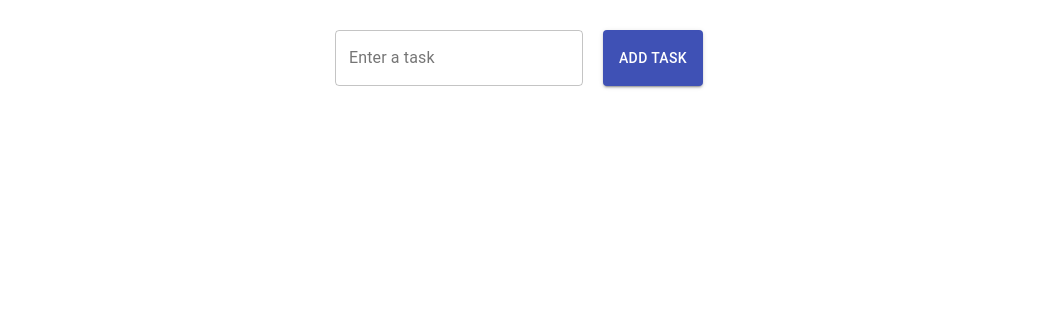
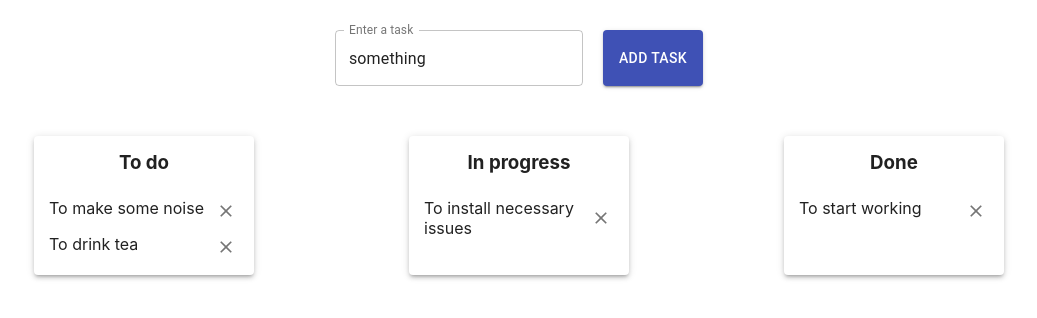
Before and after one commit to yuliyaMaherramava/react-todolist, a React (Create React App) app: page / in a window 1280 px wide. Shown: the top 318 px of the page, without its empty margins (121-1158 px from the left). Built offline with nearby package versions, Linux system fonts and the light colour scheme.

Commit message:
added components(input,button,column,task)

```diff
--- a/package.json
+++ b/package.json
@@ -15,7 +15,7 @@
     "@types/react-dom": "^17.0.3",
     "@types/uuid": "^8.3.0",
     "i18next": "^20.2.2",
-    "node-sass": "^6.0.0",
+    "node-sass": "^4.9.4",
     "react": "^17.0.2",
     "react-dom": "^17.0.2",
     "react-i18next": "^11.8.15",
--- /dev/null
+++ b/src/App.scss
@@ -0,0 +1,40 @@
+
+.app {
+  margin-top: 30px;
+}
+.add-container {
+  display: flex;
+  justify-content: center;
+}
+.add-container div {
+  margin-right: 10px;
+}
+.columns-container{
+  display: flex;
+  justify-content: space-evenly;
+  margin-top:50px;
+}
+.column{
+  padding:10px;
+  flex-basis: 200px;
+}
+.column h3{
+  margin-top: 5px;
+  text-align: center;
+}
+.task{
+  display: flex;
+  justify-content: space-between;
+  padding:5px;
+}
+.task button{
+  background:transparent;
+  border:none;
+}
+.task:hover{
+  background-color: #aba9a933;
+  border-radius: 4%;
+}
+.task p{
+  margin:0
+}
--- a/src/App.tsx
+++ b/src/App.tsx
@@ -1,17 +1,115 @@
 import React from "react";
-import "./App.css";
-import Input from "./components/input";
-import Button from "./components/button";
+import "./App.scss";
+import InputComponent from "./components/input";
+import ButtonComponent from "./components/button";
+import Column from "./components/column";
 
 function App() {
+  let columnsElements = State.columns.allIds.map((column: any) => {
+    return (
+      <Column
+        name={State.columns.byId[column].name}
+        key={State.columns.byId[column].id}
+        tasksIdFromColumn={State.columns.byId[column].tasks}
+        tasks={State.tasks.byId}
+      />
+    );
+  });
+
   return (
     <div className="app">
       <div className="add-container">
-        <Input />
-        <Button />
+        <InputComponent
+          newTaskText={"something"}
+          updateNewTaskText={(newTaskText) =>
+            console.log("you enter", newTaskText)
+          }
+        />
+        <ButtonComponent
+          AddTask={() => console.log("you added a task", State.newTaskText)}
+        />
       </div>
+      <div className="columns-container">{columnsElements}</div>
     </div>
   );
 }
 
 export default App;
+
+//state is here just for showing that all components work
+export type TaskType = {
+  id: string;
+  name: string;
+  idColumn: string;
+};
+
+type ColumnType = {
+  id: string;
+  name: string;
+  tasks: Array<string>;
+};
+
+type StateType = {
+  columns: {
+    byId: {
+      [key: string]: ColumnType;
+    };
+    allIds: Array<string>;
+  };
+  tasks: {
+    byId: {
+      [key: string]: TaskType;
+    };
+    allIds: Array<string>;
+  };
+  newTaskText: string;
+};
+
+let State: StateType = {
+  columns: {
+    byId: {
+      column1: {
+        id: "column1",
+        name: "To do",
+        tasks: ["task1", "task4"],
+      },
+      column2: {
+        id: "column2",
+        name: "In progress",
+        tasks: ["task2"],
+      },
+      column3: {
+        id: "column3",
+        name: "Done",
+        tasks: ["task3"],
+      },
+    },
+    allIds: ["column1", "column2", "column3"],
+  },
+  tasks: {
+    byId: {
+      task1: {
+        id: "task1",
+        name: "To make some noise",
+        idColumn: "column1",
+      },
+      task2: {
+        id: "task2",
+        name: "To install necessary issues",
+        idColumn: "column2",
+      },
+      task3: {
+        id: "task3",
+        name: "To start working",
+        idColumn: "column3",
+      },
+      task4: {
+        id: "task4",
+        name: "To drink tea",
+        idColumn: "column1",
+      },
+    },
+    allIds: ["task1", "task2", "task3"],
+  },
+  newTaskText: "something",
+};
--- a/src/components/button/index.tsx
+++ b/src/components/button/index.tsx
@@ -1,38 +1,21 @@
-import React from 'react';
-import {connect} from 'react-redux';
-import { addTask } from '../../store/addtodo-reducer';
-import {StateType} from '../../store/redux-store';
-import Button from '@material-ui/core/Button';
+import React from "react";
+import Button from "@material-ui/core/Button";
 
-type PropsType ={
-    AddTask:() => void
+type PropsType = {
+  AddTask: () => void;
 };
 
-const ButtonC: React.FC<PropsType> = (props) =>{
-    let onAddTask = () => {
-        props.AddTask();
-
-    }
-    return (
-            <Button type='submit' onClick={onAddTask} variant="contained" color="primary">Add Task</Button>
-    )
+const ButtonComponent: React.FC<PropsType> = (props) => {
+  return (
+    <Button
+      type="submit"
+      onClick={() => props.AddTask()}
+      variant="contained"
+      color="primary"
+    >
+      Add Task
+    </Button>
+  );
 };
 
-
-let mapStateToProps = (state:StateType) =>{
-    return{
-
-    }
-};
-
-let mapDispatchToProps = (dispatch:any) =>{
-    return{
-        AddTask: () => {
-            dispatch(addTask());
-        },
-    }
-};
-
-const ButtonContainer = connect(mapStateToProps,mapDispatchToProps)(ButtonC);
-
-export default ButtonContainer;
+export default ButtonComponent;
--- /dev/null
+++ b/src/components/column/Task/index.tsx
@@ -0,0 +1,20 @@
+import React from "react";
+import CloseIcon from "@material-ui/icons/Close";
+import IconButton from "@material-ui/core/IconButton";
+
+type PropsType = {
+  name: string;
+};
+
+const Task: React.FC<PropsType> = (props) => {
+  return (
+    <div className="task">
+      <p>{props.name}</p>
+      <IconButton aria-label="delete" size="small">
+        <CloseIcon fontSize="small" />
+      </IconButton>
+    </div>
+  );
+};
+
+export default Task;
--- /dev/null
+++ b/src/components/column/index.tsx
@@ -0,0 +1,25 @@
+import React from "react";
+import Task from "./Task";
+import Paper from "@material-ui/core/Paper";
+import { TaskType } from "../../App";
+
+type PropsType = {
+  name: string;
+  tasks: { [key: string]: TaskType };
+  tasksIdFromColumn: Array<string>;
+};
+
+const Column: React.FC<PropsType> = (props) => {
+  let taskElements = props.tasksIdFromColumn.map((id: string) => (
+    <Task key={id} name={props.tasks[id].name} />
+  ));
+
+  return (
+    <Paper elevation={3} className="column">
+      <h3>{props.name}</h3>
+      {taskElements}
+    </Paper>
+  );
+};
+
+export default Column;
--- a/src/components/input/index.tsx
+++ b/src/components/input/index.tsx
@@ -1,7 +1,4 @@
 import React, { ChangeEvent } from "react";
-import { connect } from "react-redux";
-import { StateType } from "../../store/redux-store";
-import { updateNewTaskText } from "../../store/addtodo-reducer";
 import { TextField } from "@material-ui/core";
 
 type PropsType = {
@@ -9,7 +6,7 @@ type PropsType = {
   updateNewTaskText: (text: string) => void;
 };
 
-const Input: React.FC<PropsType> = (props) => {
+const InputComponent: React.FC<PropsType> = (props) => {
   let onNewTaskTextChange = (e: ChangeEvent<HTMLInputElement>) => {
     props.updateNewTaskText(e.target.value);
   };
@@ -27,21 +24,4 @@ const Input: React.FC<PropsType> = (props) => {
   );
 };
 
-let mapStateToProps = (state: StateType) => {
-  return {
-    newTaskText: state.Todo.newTaskText,
-  };
-};
-
-let mapDispatchToProps = (dispatch: any) => {
-  return {
-    updateNewTaskText: (text: string) => {
-      let action = updateNewTaskText(text);
-      dispatch(action);
-    },
-  };
-};
-
-const InputContainer = connect(mapStateToProps, mapDispatchToProps)(Input);
-
-export default InputContainer;
+export default InputComponent;
--- a/src/index.tsx
+++ b/src/index.tsx
@@ -2,14 +2,10 @@ import React from "react";
 import ReactDOM from "react-dom";
 import "./index.css";
 import App from "./App";
-import { Provider } from "react-redux";
-import store from "./store/redux-store";
 
 ReactDOM.render(
-  <Provider store={store}>
-    <React.StrictMode>
-      <App />
-    </React.StrictMode>
-  </Provider>,
+  <React.StrictMode>
+    <App />
+  </React.StrictMode>,
   document.getElementById("root")
 );
--- a/src/store/addtodo-reducer.ts
+++ /dev/null
@@ -1,70 +0,0 @@
-const ADD_POST = 'ADD_POST';
-const UPDATE_NEW_TASK_TEXT = 'UPDATE_NEW_TASK_TEXT';
-
-type TaskType = {
-    id:number
-    name: string
-    idParent: number
-}
-
-type InitialStateType =  {
-    newTaskText: string
-    tasks: Array<TaskType>
-};
-
-let initialState: InitialStateType = {
-    newTaskText: '',
-    tasks: []
- };
-
-type UpdateNewTaskTextType = {
-    type: typeof UPDATE_NEW_TASK_TEXT
-    newText: string
-};
-
- //action Creator
- export const updateNewTaskText = (text:string):UpdateNewTaskTextType => {
-    return {
-        type: UPDATE_NEW_TASK_TEXT,
-        newText : text,
-    }
- };
-
- type AddTaskType = {type: typeof ADD_POST};
-
- //action Creator
- export const addTask = ():AddTaskType => {
-    return {
-        type: ADD_POST
-    }
- };
-
- type ActionsType = UpdateNewTaskTextType | AddTaskType;
-
- const reducer = (state = initialState, action:ActionsType) =>{
-    switch(action.type){
-        case UPDATE_NEW_TASK_TEXT:{
-            return{
-                ...state,
-                newTaskText: action.newText,
-            }
-        }
-        case ADD_POST:{
-            let newTask = {
-                id: state.tasks.length + 1,
-                name: state.newTaskText,
-                idParent:1
-            }
-            return{
-                ...state,
-                tasks: [...state.tasks, newTask],
-                newTaskText: ''
-            }
-        }
-        default:
-            return state;
-
-    }
- }
-
- export default reducer;
--- a/src/store/redux-store.ts
+++ /dev/null
@@ -1,12 +0,0 @@
-import { createStore, combineReducers } from 'redux';
-import reducer from './addtodo-reducer';
-
-let reducers = combineReducers({
-    Todo:reducer,
-});
-
-type ReducerType = typeof reducers;
-export type StateType = ReturnType<ReducerType>;
-
-let store = createStore(reducers);
-export default store;
```
Also changed, not shown: 1 other file (tests, documents, lock files or other folders).
